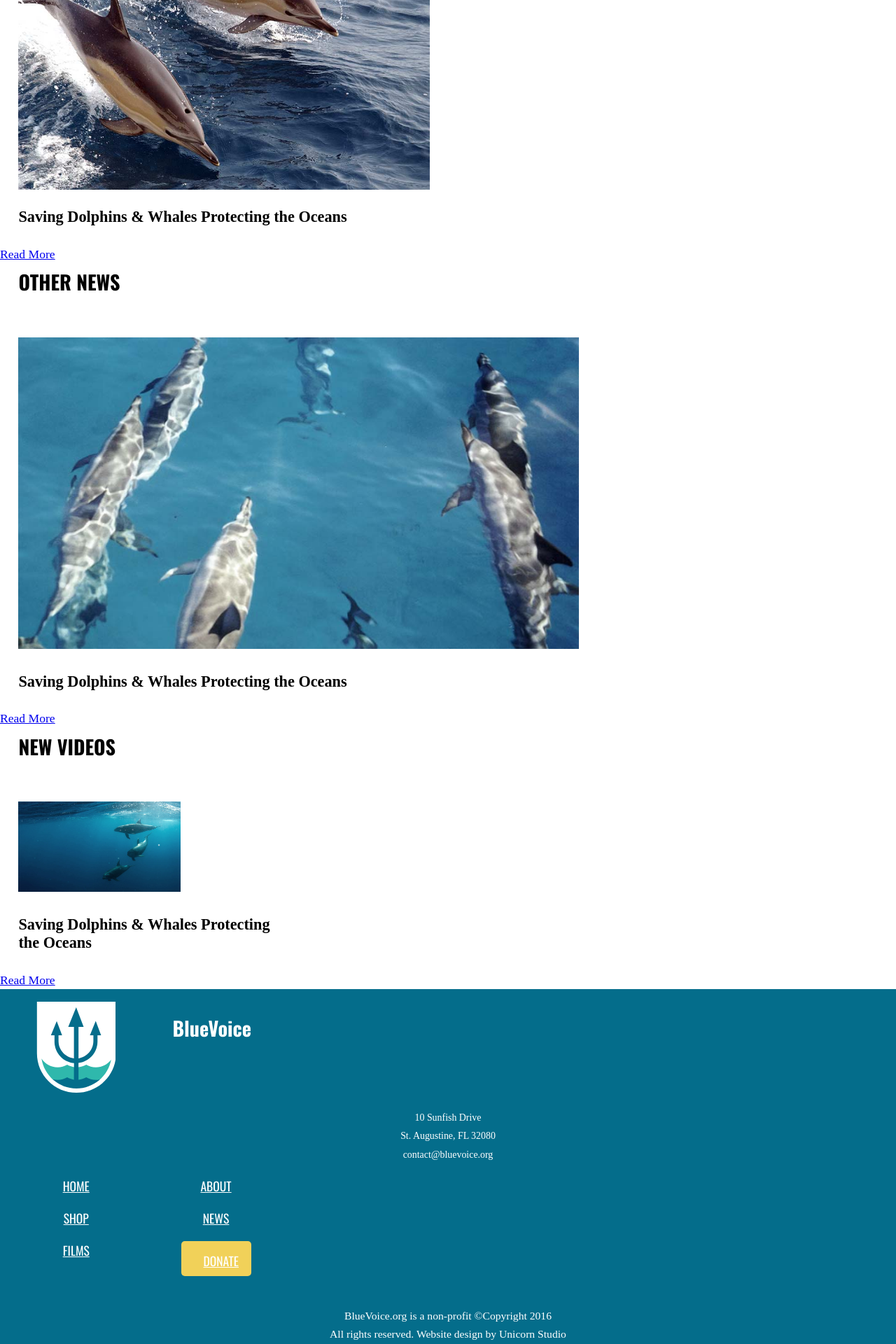
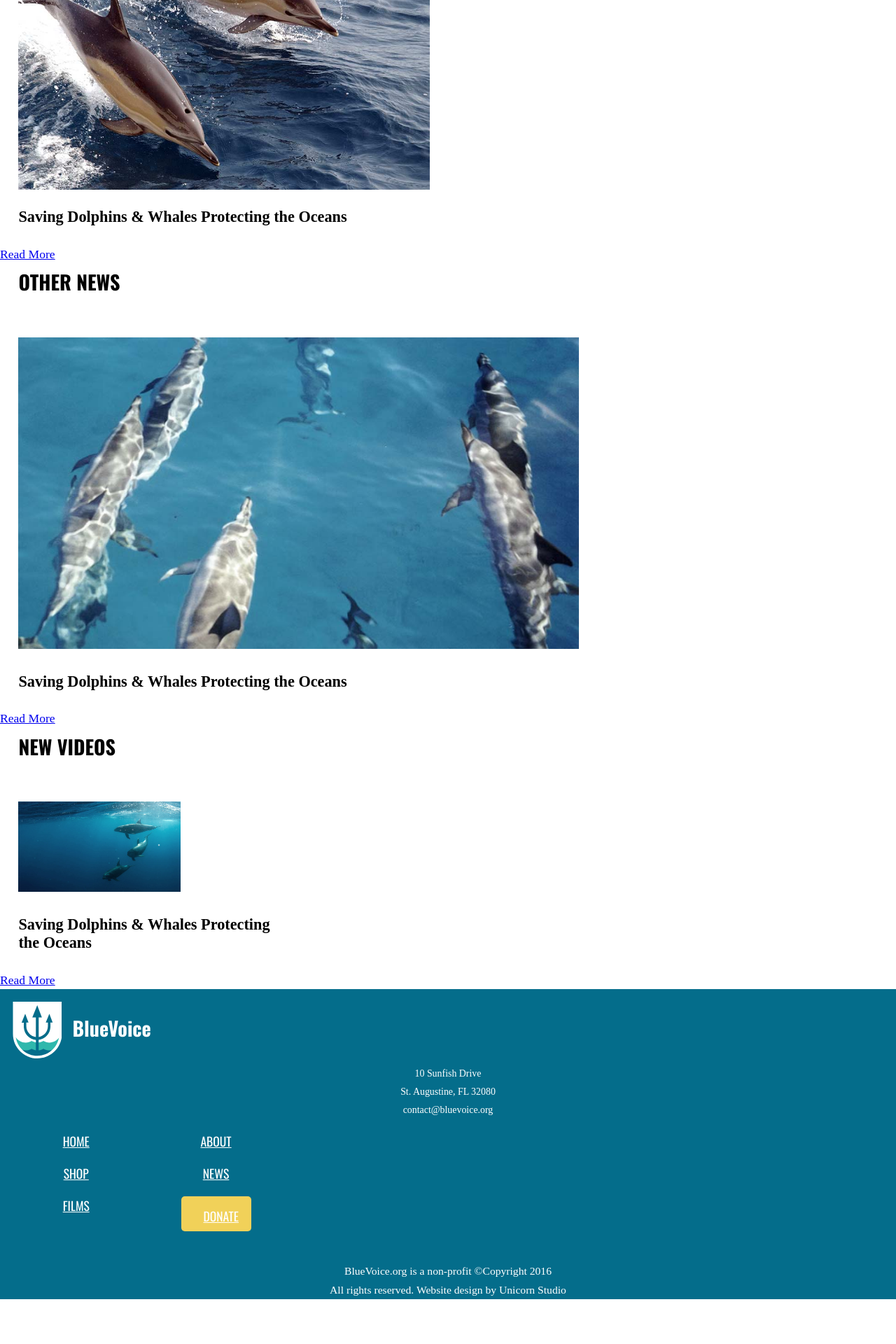
Before and after one commit to gumbey/blue-voice, a Jekyll site: the page built from index.html, in a window 1280 px wide. Shown: the part 2215-4135 px from the top of the page at 70% size. Built offline with Jekyll 4.4.1, drawn with Linux system fonts in a browser that asks for light colours; nearby versions of some CDN libraries; some web fonts are replaced; a style sheet for code colours, icons or effects is not loaded; after the commit the page ends 4071 px from its top, so only the background shows below that.

Commit message:
fix(html): change logo-header class to logo-footer
change logo-header to logo-footer

```diff
--- a/_layouts/default.html
+++ b/_layouts/default.html
@@ -64,7 +64,7 @@
         </main>
 
         <footer class="footer grid">
-          <a href="{{site.baseurl}}"><img class="logo-header unit unit-xs-1-2" src="{{site.baseurl}}/images/logo.svg">
+          <a href="{{site.baseurl}}"><img class="logo-footer unit unit-xs-1-2" src="{{site.baseurl}}/images/logo.svg">
           <h2 class="unit unit-xs-1-2">BlueVoice</h2></a>
           <p class="micro push-0 unit unit-s-1">10 Sunfish Drive</p>
           <p class="micro push-0 unit unit-s-1">St. Augustine, FL 32080</p>
```
